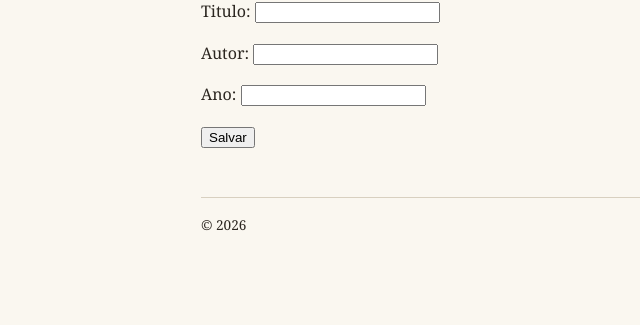
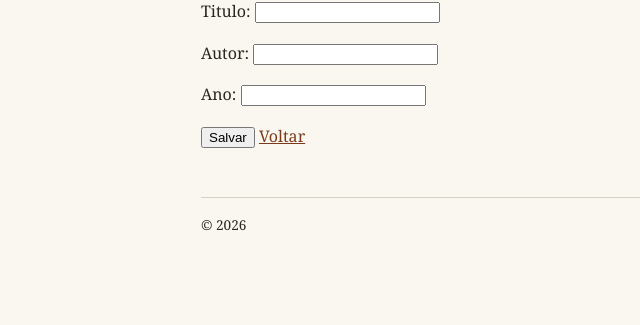
Before and after one commit to Oluisouza/biblioteca_fs_lab, a Django app: page /livros/novo/ in a window 1280 px wide. Shown: the part 170-495 px from the top of the page, without its empty margins (59-699 px from the left). Run offline with Django 5.2, Linux system fonts and the light colour scheme.

Commit message:
Adiciona link Voltar no formulário e remove br da lista

```diff
--- a/acervo/templates/acervo/form.html
+++ b/acervo/templates/acervo/form.html
@@ -6,5 +6,6 @@
     {% csrf_token %}
     {{ form.as_p }}
     <button>Salvar</button>
+    <a href="{% url 'lista' %}">Voltar</a>
   </form>
 {% endblock %}
--- a/acervo/templates/acervo/lista.html
+++ b/acervo/templates/acervo/lista.html
@@ -1,7 +1,6 @@
 {% extends 'acervo/base.html' %}
 
 {% block conteudo %}
-    <br>
     <a href="{% url 'novo' %}">Cadastrar livro</a>
 
     <h1>Acervo</h1>
```
